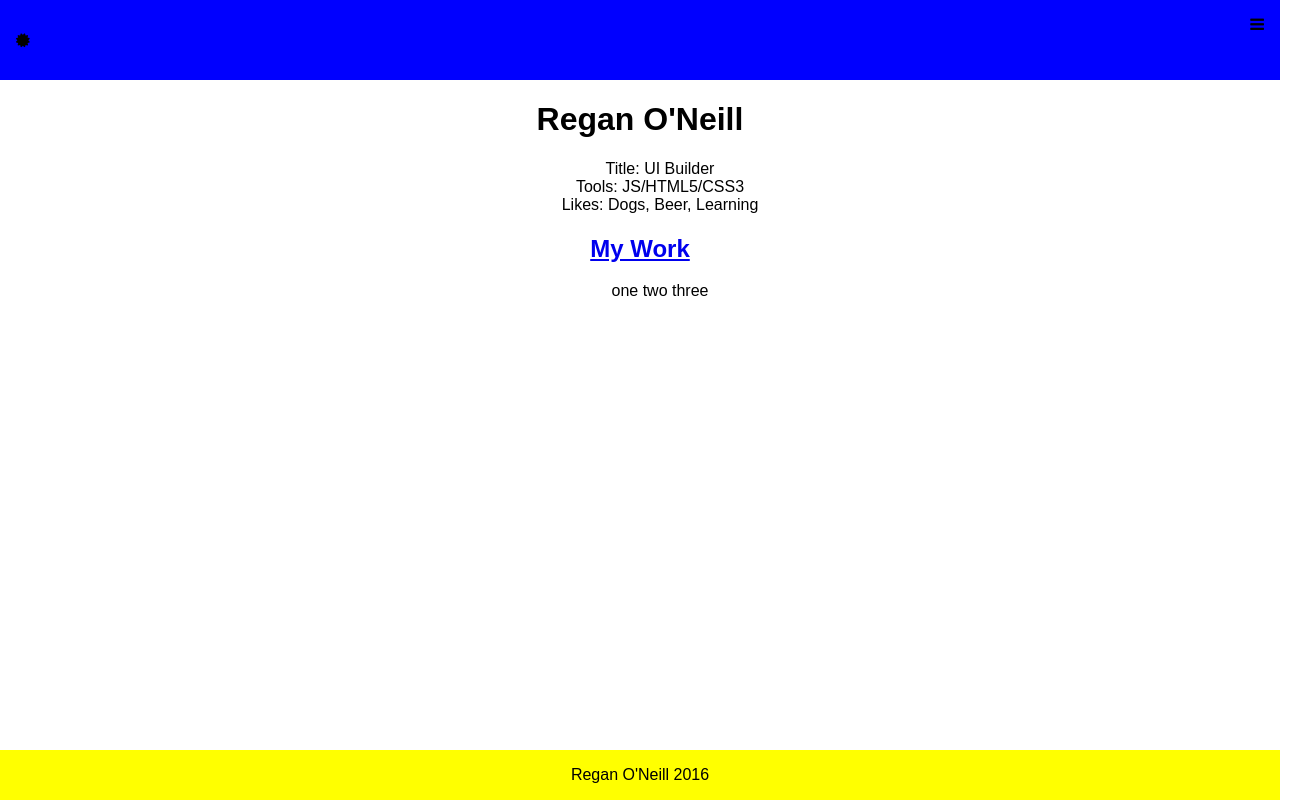
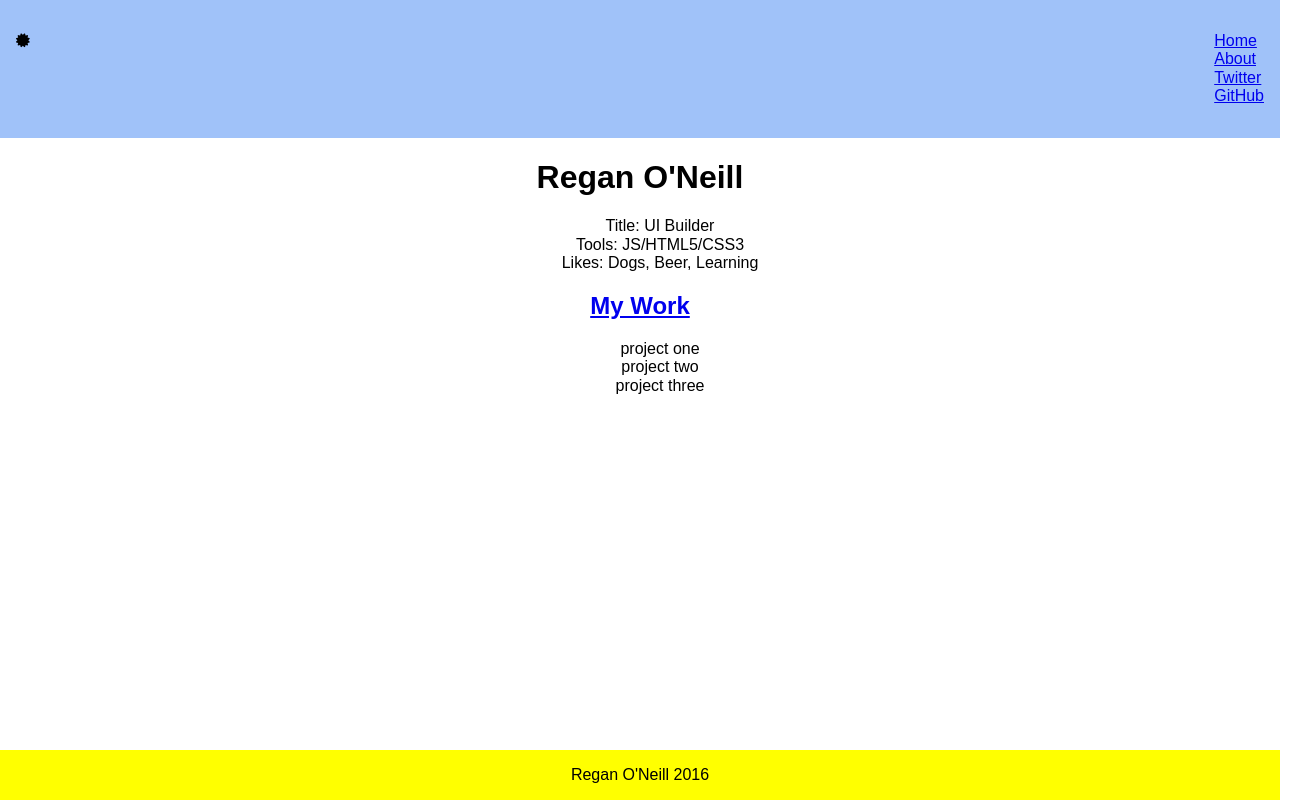
Before and after one commit to reganoneill/portfolio, a plain HTML site: page index.html in a window 1280 px wide. Shown: the whole page, 1304 px wide, since content can reach past the window. Drawn offline with Linux system fonts and the light colour scheme.

Commit message:
add media query and other required root files

```diff
--- a/index.html
+++ b/index.html
@@ -17,7 +17,15 @@
             <p class="fa fa-certificate"></p>
         </div>
         <div class="header-right">
-          <div class="fa fa-bars"></div>
+          <nav class="main-nav">
+            <div class="fa fa-bars"></div>
+            <ul>
+              <li><a href="#">Home</a></li>
+              <li><a href="#">About</a></li>
+              <li><a href="#">Twitter</a></li>
+              <li><a href="https://github.com/reganoneill" target="_blank">GitHub</a></li>
+            </ul>
+          </nav>
         </div>
       </div>
     </header>
@@ -33,9 +41,9 @@
       <section class="center-element">
         <h2><a href="#">My Work</a></h2>
         <ul>
-          <li class="inline-list">one</li>
-          <li class="inline-list">two</li>
-          <li class="inline-list">three</li>
+          <li class="block-list">project one</li>
+          <li class="block-list">project two</li>
+          <li class="block-list">project three</li>
         </ul>
       </section>
     </main>
--- a/styles/base.css
+++ b/styles/base.css
@@ -3,7 +3,7 @@ html {
   box-sizing: border-box;
 }
 .site-header {
-  background-color: blue;
+  background-color: rgba(66, 134, 244, .5);
 }
 footer {
   background-color: yellow;
--- a/styles/modules.css
+++ b/styles/modules.css
@@ -1,7 +1,20 @@
 .fa .fa-bars .top-right-menu{
     font-size: 24px;
 }
-
-.footer-name {
+.main-nav ul {
+  display: none;
+}
+.main-nav:hover ul{
+    display: block;
 
 }
+@media screen and (min-width: 768px){
+  .main-nav ul {
+    width: 100%;
+    display: block;
+    list-style: none;
+  }
+.header-right .fa-bars {
+    display: none;
+  }
+}
```
Also changed, not shown: 2 other files.
